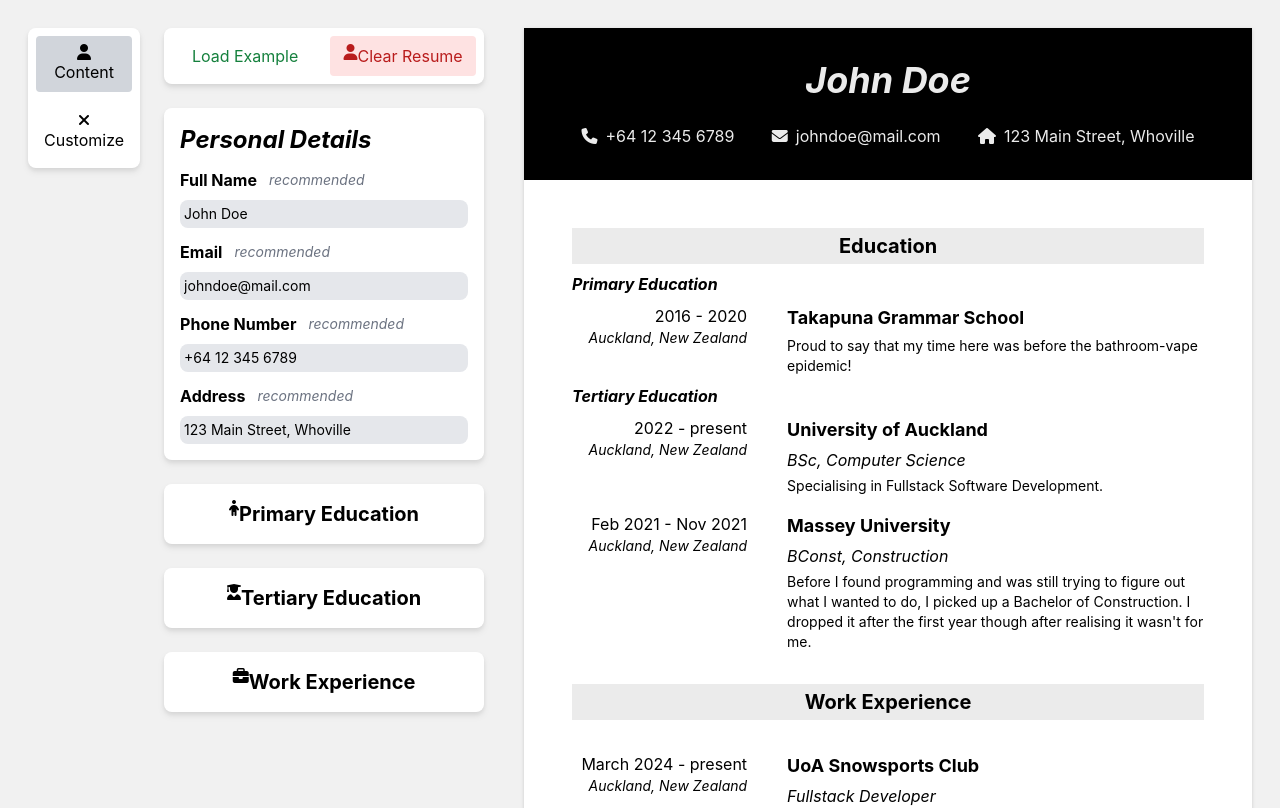
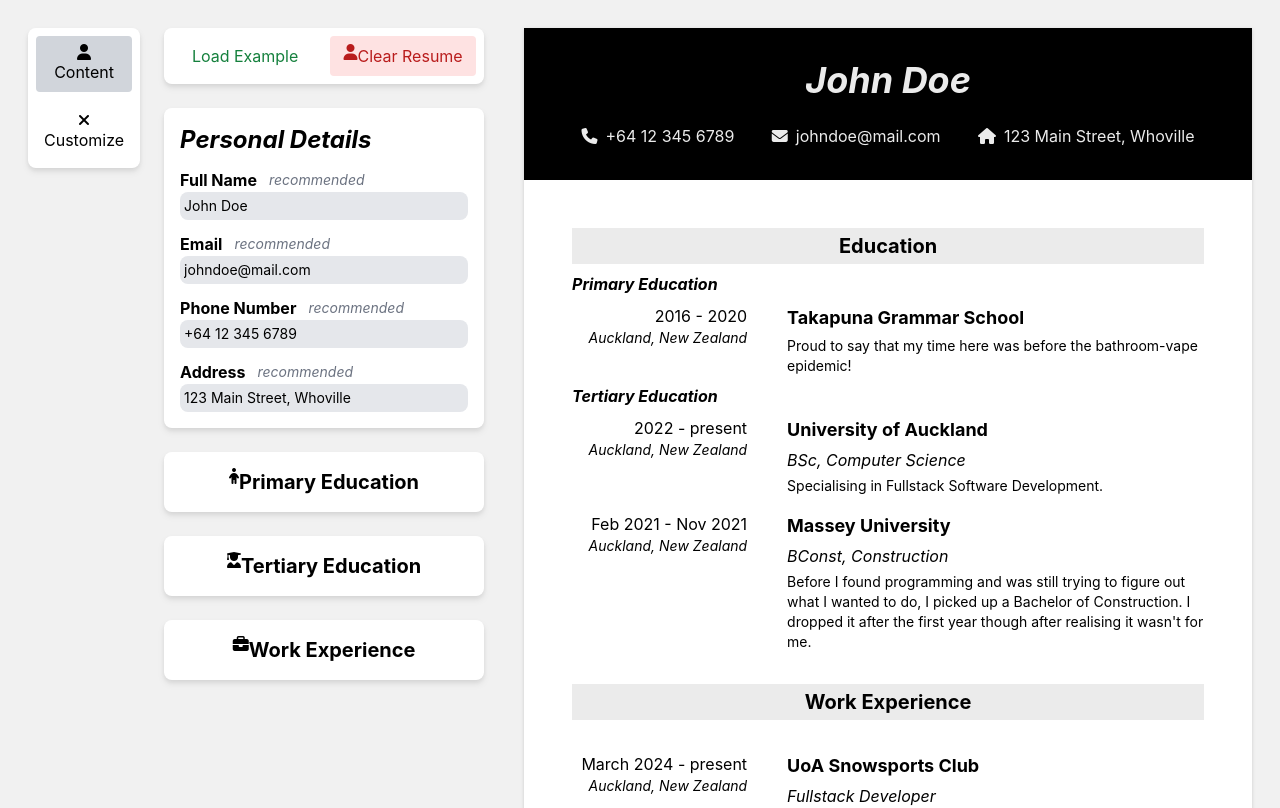
Before and after one commit to ganznz/cv-creator, a React (Vite) app: page / in a window 1280 px wide. Shown: the top 808 px of the page. Built offline with nearby package versions, Linux system fonts and the light colour scheme.

Commit message:
Minor styling changes

```diff
--- a/src/components/generic/Inputs/Input.tsx
+++ b/src/components/generic/Inputs/Input.tsx
@@ -30,8 +30,9 @@ export default function Input({
         : defaultClasses.join(" ");
 
     return (
-        <>
-            <span className="flex gap-3 -mb-1 items-center">
+        <div>
+            <span className="-mb-1">
+                <span className="flex gap-3 items-center">
                     {label && (
                         <label htmlFor={{ ...props }.id} className="font-bold">
                             {label}
@@ -43,7 +44,8 @@ export default function Input({
                         </p>
                     )}
                 </span>
+            </span>
             <input className={classes} {...props} />
-        </>
+        </div>
     );
 }
```
Lines whose indentation alone changed are shown as unchanged.
